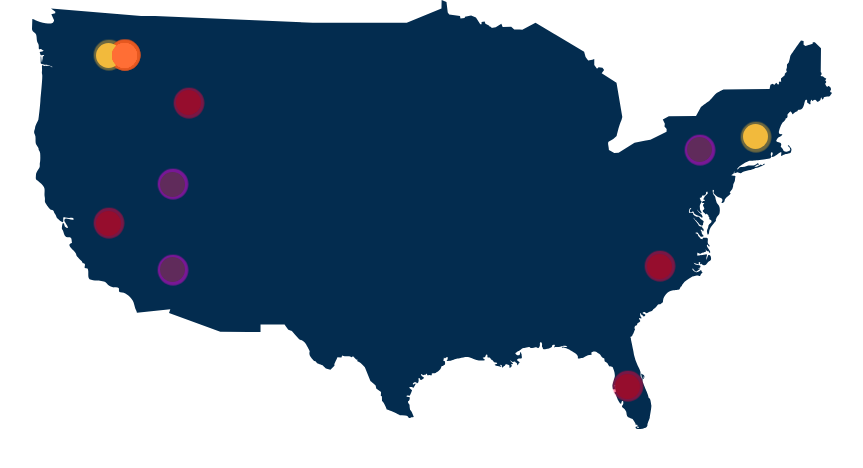
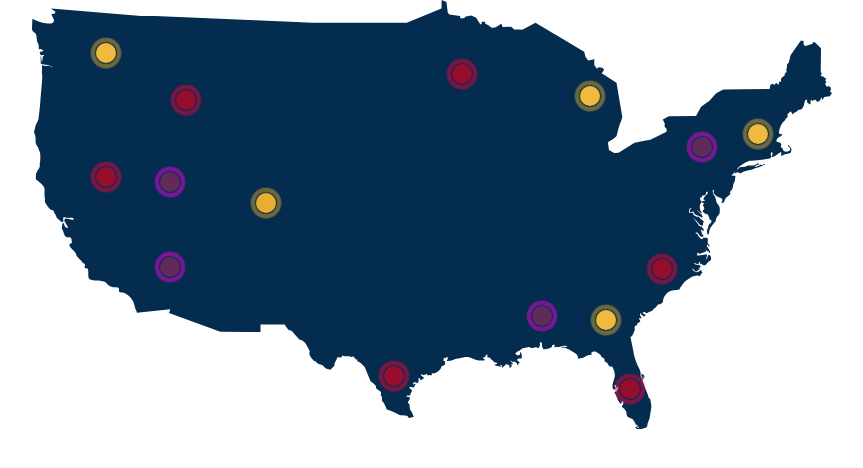
Before and after one commit to namahin/map-infrex, a plain HTML site: page index.html in a window 1280 px wide. Shown: the whole page, without its empty margins (208-1071 px from the left). Drawn offline with nearby package versions, Linux system fonts and the light colour scheme.

Commit message:
update location

```diff
--- a/index.html
+++ b/index.html
@@ -11,11 +11,19 @@
 <body>
 	<div class="map-area">
 		<img src="us-map.svg" alt="us map svg">
+		<div class="map-marker map-clickable" style="position: absolute; top: 20%; right: 29%;">
+			<div class="dot" style="border: 10px solid #E8AE2F;"></div>
+			<div class="pulse" style="background-color: #F2BA3C;"></div>
+		</div>
+		<div class="map-marker map-clickable" style="position: absolute; bottom: 23%; right: 27%;">
+			<div class="dot" style="border: 10px solid #E8AE2F;"></div>
+			<div class="pulse" style="background-color: #F2BA3C;"></div>
+		</div>
 		<div class="map-marker map-clickable" style="position: absolute; top: 10%; left: 8%;">
 			<div class="dot" style="border: 10px solid #E8AE2F;"></div>
 			<div class="pulse" style="background-color: #F2BA3C;"></div>
 		</div>
-		<div class="map-marker map-clickable" style="position: absolute; bottom: 45%; left: 8%;">
+		<div class="map-marker map-clickable" style="position: absolute; top: 39%; left: 8%;">
 			<div class="dot" style="border: 10px solid #FF003C;"></div>
 			<div class="pulse" style="background-color: #960D2D;"></div>
 		</div>
@@ -27,33 +35,25 @@
 			<div class="dot" style="border: 10px solid #FF00E7;"></div>
 			<div class="pulse" style="background-color: #602B5B;"></div>
 		</div>
+		<div class="map-marker map-clickable" style="position: absolute; bottom: 24%; right: 35%;">
+			<div class="dot" style="border: 10px solid #FF00E7;"></div>
+			<div class="pulse" style="background-color: #602B5B;"></div>
+		</div>
 		<div class="map-marker map-clickable" style="position: absolute; top: 60%; left: 16%;">
 			<div class="dot" style="border: 10px solid #FF00E7;"></div>
 			<div class="pulse" style="background-color: #602B5B;"></div>
 		</div>
-		<div class="map-marker map-clickable" style="position: absolute; top: 10%; left: 10%;">
-			<div class="dot" style="border: 10px solid #eb5a21;"></div>
-			<div class="pulse" style="background-color: #ff6e35;"></div>
+		<div class="map-marker map-clickable" style="position: absolute; bottom: 10%; left: 44%;">
+			<div class="dot" style="border: 10px solid #FF003C;"></div>
+			<div class="pulse" style="background-color: #960D2D;"></div>
 		</div>
-		<div class="map-marker map-clickable" style="position: absolute; top: 10%; left: 10%;">
-			<div class="dot" style="border: 10px solid #eb5a21;"></div>
-			<div class="pulse" style="background-color: #ff6e35;"></div>
+		<div class="map-marker map-clickable" style="position: absolute; top: 15%; right: 45%;">
+			<div class="dot" style="border: 10px solid #FF003C;"></div>
+			<div class="pulse" style="background-color: #960D2D;"></div>
 		</div>
-		<div class="map-marker map-clickable" style="position: absolute; top: 10%; left: 10%;">
-			<div class="dot" style="border: 10px solid #eb5a21;"></div>
-			<div class="pulse" style="background-color: #ff6e35;"></div>
-		</div>
-		<div class="map-marker map-clickable" style="position: absolute; top: 10%; left: 10%;">
-			<div class="dot" style="border: 10px solid #eb5a21;"></div>
-			<div class="pulse" style="background-color: #ff6e35;"></div>
-		</div>
-		<div class="map-marker map-clickable" style="position: absolute; top: 10%; left: 10%;">
-			<div class="dot" style="border: 10px solid #eb5a21;"></div>
-			<div class="pulse" style="background-color: #ff6e35;"></div>
-		</div>
-		<div class="map-marker map-clickable" style="position: absolute; top: 10%; left: 10%;">
-			<div class="dot" style="border: 10px solid #eb5a21;"></div>
-			<div class="pulse" style="background-color: #ff6e35;"></div>
+		<div class="map-marker map-clickable" style="position: absolute; top: 45%; left: 28%;">
+			<div class="dot" style="border: 10px solid #E8AE2F;"></div>
+			<div class="pulse" style="background-color: #E8AE2F;"></div>
 		</div>
 		<div class="map-marker map-clickable" style="position: absolute; bottom: 35%; right: 20%;">
 			<div class="dot" style="border: 10px solid #FF003C;"></div>
@@ -76,6 +76,8 @@
 
 
 
+
+
 </body>
 
 </html>
--- a/style.css
+++ b/style.css
@@ -21,13 +21,14 @@ body {
 }
 
 .map-marker {
-  width: 25px;
-  height: 25px;
+  width: 20px;
+  height: 20px;
+  position: absolute;
 }
 
 .pulse {
-  width: 25px;
-  height: 25px;
+  width: 20px;
+  height: 20px;
   -webkit-border-radius: 30px;
   -moz-border-radius: 30px;
   border-radius: 30px;
@@ -51,8 +52,8 @@ body {
   -moz-animation-iteration-count: infinite;
   animation-iteration-count: infinite;
   position: absolute;
-  top: -22.5px;
-  left: -22.5px;
+  top: -25px;
+  left: -25px;
   z-index: 1;
   opacity: 0;
 }
```
